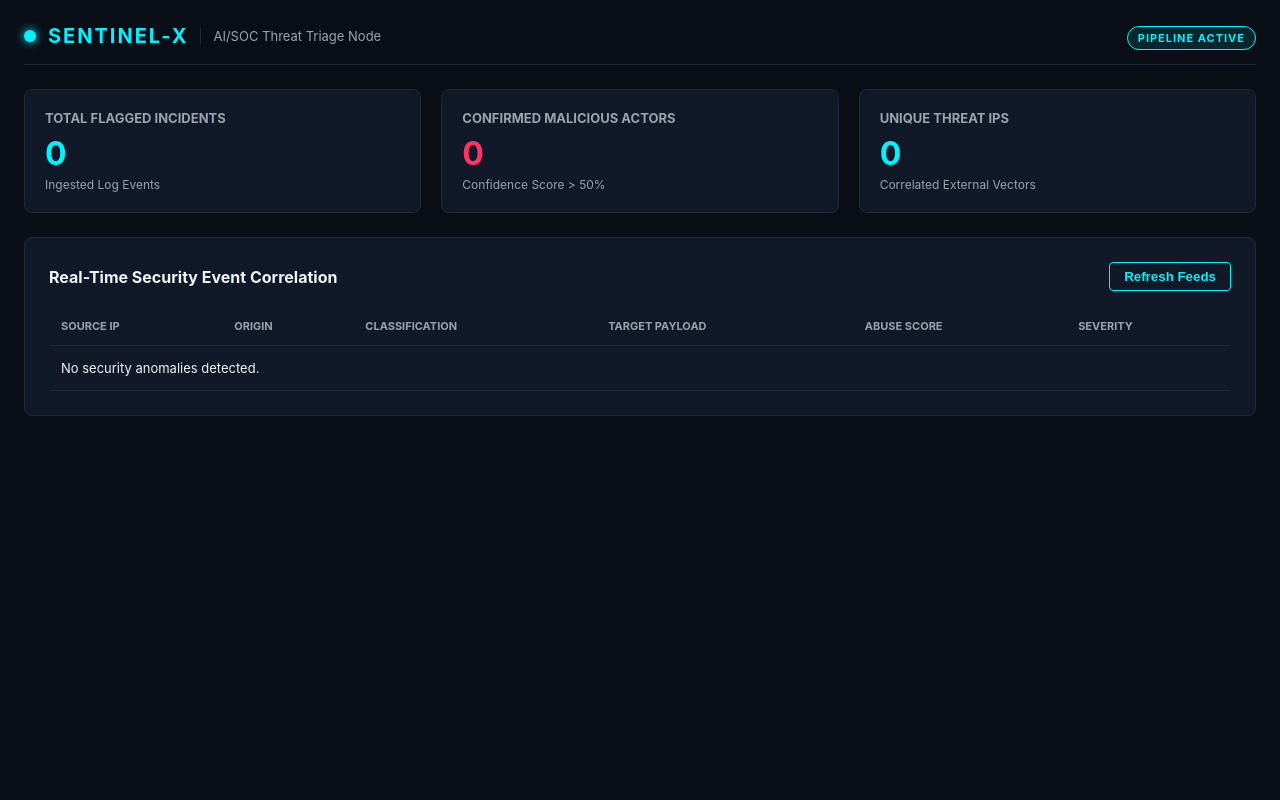
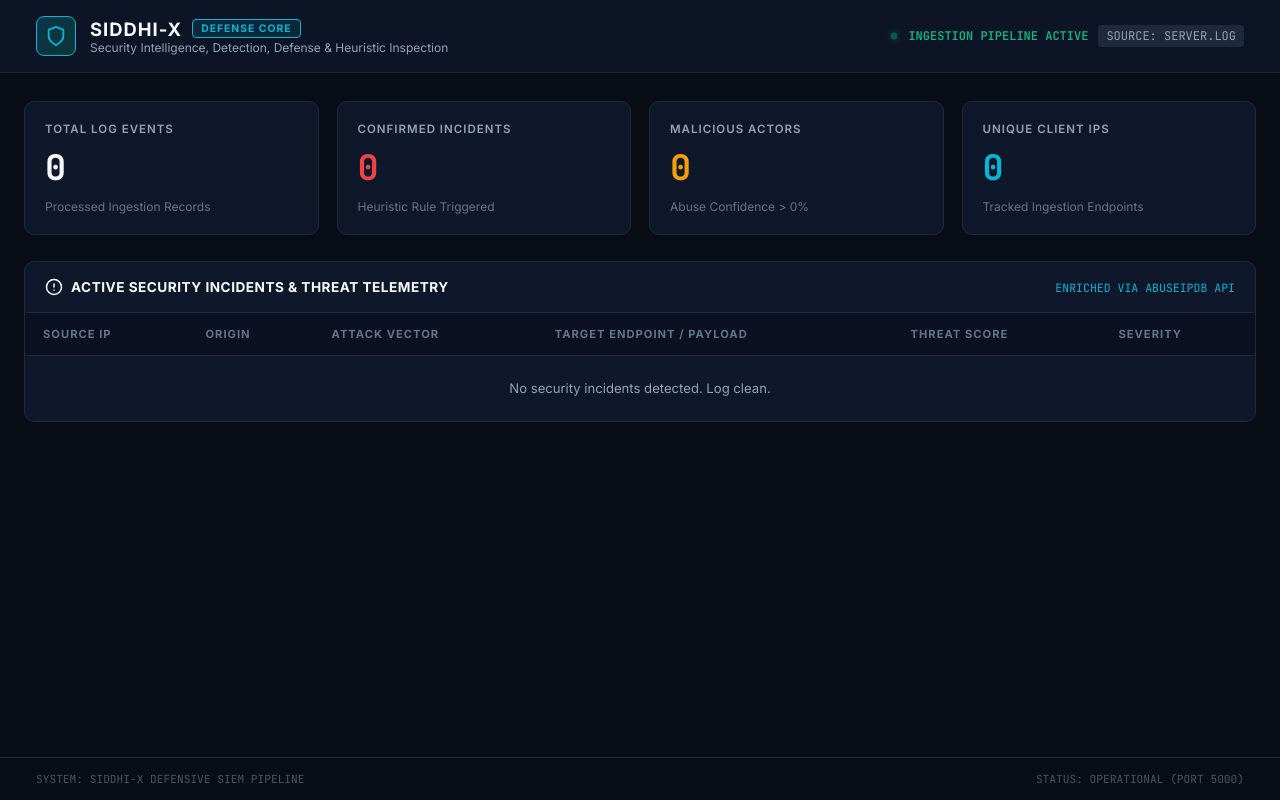
Before and after one commit to AnmolCEO123/SIDDHI-X, a Flask app: page / in a window 1280 px wide. Run offline with Flask 3, Linux system fonts and the light colour scheme; data that the repository does not hold is empty.

Commit message:
Update SOC dashboard styling and telemetry rendering logic

```diff
--- a/static/script.js
+++ b/static/script.js
@@ -1,48 +1,74 @@
-async function fetchSecurityData() {
+document.addEventListener("DOMContentLoaded", () => {
+  fetchTelemetry();
+});
+
+async function fetchTelemetry() {
   const tbody = document.getElementById("incidents-body");
-  tbody.innerHTML =
-    '<tr><td colspan="6" class="loading-state">Syncing threat telemetry...</td></tr>';
 
   try {
-    const res = await fetch("/api/incidents");
-    const data = await res.json();
+    const response = await fetch("/api/incidents");
+    if (!response.ok) {
+      throw new Error(`HTTP status ${response.status}`);
+    }
 
-    document.getElementById("metric-total").innerText =
-      data.stats.total_threats;
-    document.getElementById("metric-malicious").innerText =
-      data.stats.malicious_actors;
-    document.getElementById("metric-ips").innerText = data.stats.unique_ips;
+    const data = await response.json();
 
-    tbody.innerHTML = "";
+    // Fallbacks for data structures
+    const metrics = data.metrics || {
+      total_logs: 0,
+      total_incidents: (data.incidents || []).length,
+      malicious_actors: 0,
+      unique_ips: 0,
+    };
 
-    if (data.incidents.length === 0) {
-      tbody.innerHTML =
-        '<tr><td colspan="6">No security anomalies detected.</td></tr>';
+    const incidents = data.incidents || [];
+
+    // Update Metric Cards
+    document.getElementById("total-logs").innerText = metrics.total_logs ?? 0;
+    document.getElementById("total-threats").innerText =
+      metrics.total_incidents ?? incidents.length;
+    document.getElementById("malicious-actors").innerText =
+      metrics.malicious_actors ?? 0;
+    document.getElementById("unique-ips").innerText = metrics.unique_ips ?? 0;
+
+    // Render Table Rows
+    if (incidents.length === 0) {
+      tbody.innerHTML = `<tr><td colspan="6" style="text-align: center; color: #94a3b8; padding: 24px;">No security incidents detected. Log clean.</td></tr>`;
       return;
     }
 
-    data.incidents.forEach((item) => {
-      const verdictClass = item.verdict.toLowerCase();
-      const row = document.createElement("tr");
+    tbody.innerHTML = incidents
+      .map((item) => {
+        const score = item.abuse_score ?? item.threat_score ?? 0;
+        let badgeClass = "badge-benign";
+        let severityLabel = item.severity || "LOW";
 
-      row.innerHTML = `
-                <td><strong>${item.ip}</strong></td>
-                <td>${item.country}</td>
-                <td>${item.attack_type}</td>
-                <td><code>${item.endpoint}</code></td>
-                <td>
-                    <span class="badge ${verdictClass}">
-                        ${item.score}\% [${item.verdict}]
-                    </span>
-                </td>
-                <td><strong>${item.severity}</strong></td>
-            `;
-      tbody.appendChild(row);
-    });
+        if (severityLabel.toUpperCase() === "CRITICAL" || score >= 80) {
+          badgeClass = "badge-critical";
+          severityLabel = "CRITICAL";
+        } else if (severityLabel.toUpperCase() === "HIGH" || score >= 40) {
+          badgeClass = "badge-high";
+          severityLabel = "HIGH";
+        }
+
+        return `
+        <tr>
+          <td class="code-text">${item.ip || "Unknown"}</td>
+          <td><span class="badge-country">${item.country || "N/A"}</span></td>
+          <td><strong>${item.attack_type || item.attack_vector || "Suspicious Activity"}</strong></td>
+          <td class="code-text" style="color: #94a3b8;">${item.endpoint || item.payload || "/"}</td>
+          <td>
+            <span style="font-family: 'JetBrains Mono'; font-weight: 700; color: ${score > 50 ? "#ef4444" : "#10b981"};">
+              ${score}%
+            </span>
+          </td>
+          <td><span class="badge-severity ${badgeClass}">${severityLabel}</span></td>
+        </tr>
+      `;
+      })
+      .join("");
   } catch (err) {
-    tbody.innerHTML =
-      '<tr><td colspan="6">Error parsing intelligence telemetry.</td></tr>';
+    console.error("Telemetry parsing error:", err);
+    tbody.innerHTML = `<tr><td colspan="6" style="text-align: center; color: #ef4444; padding: 24px;">Error connecting to telemetry pipeline: ${err.message}</td></tr>`;
   }
 }
-
-fetchSecurityData();
--- a/static/style.css
+++ b/static/style.css
@@ -1,193 +1,335 @@
 :root {
-  --bg-base: #0a0e17;
-  --bg-card: #111827;
-  --border-color: #1f2937;
-  --text-main: #f3f4f6;
-  --text-muted: #9ca3af;
-  --cyan: #00f2fe;
-  --red: #ff3366;
-  --orange: #f59e0b;
-  --green: #10b981;
+  --bg-core: #090d16;
+  --bg-card: #0f172a;
+  --bg-card-hover: #162038;
+  --border-color: #1e293b;
+  --text-main: #f8fafc;
+  --text-muted: #94a3b8;
+  --cyan-glow: #06b6d4;
+  --red-alert: #ef4444;
+  --amber-warn: #f59e0b;
+  --green-ok: #10b981;
+}
+
+* {
+  margin: 0;
+  padding: 0;
+  box-sizing: border-box;
 }
 
 body {
-  margin: 0;
-  padding: 24px;
-  background-color: var(--bg-base);
+  background-color: var(--bg-core);
   color: var(--text-main);
   font-family:
-    -apple-system, BlinkMacSystemFont, "Segoe UI", Roboto, sans-serif;
+    "Inter",
+    -apple-system,
+    BlinkMacSystemFont,
+    sans-serif;
+  min-height: 100vh;
+  display: flex;
+  flex-direction: column;
 }
 
-.dashboard-container {
-  max-width: 1280px;
-  margin: 0 auto;
-}
-
-.top-nav {
+/* Navigation Header */
+.navbar {
   display: flex;
   justify-content: space-between;
   align-items: center;
+  padding: 16px 36px;
+  background-color: rgba(15, 23, 42, 0.85);
+  backdrop-filter: blur(10px);
   border-bottom: 1px solid var(--border-color);
-  padding-bottom: 16px;
-  margin-bottom: 24px;
+  position: sticky;
+  top: 0;
+  z-index: 100;
 }
 
 .brand {
   display: flex;
   align-items: center;
-  gap: 12px;
+  gap: 14px;
 }
 
-.pulse-icon {
-  width: 12px;
-  height: 12px;
-  border-radius: 50%;
-  background-color: var(--cyan);
-  box-shadow: 0 0 10px var(--cyan);
+.shield-icon {
+  background: linear-gradient(
+    135deg,
+    rgba(6, 182, 212, 0.2),
+    rgba(16, 185, 129, 0.2)
+  );
+  border: 1px solid var(--cyan-glow);
+  color: var(--cyan-glow);
+  padding: 8px;
+  border-radius: 8px;
+  display: flex;
+  align-items: center;
+  justify-content: center;
 }
 
-.brand h1 {
-  font-size: 20px;
-  letter-spacing: 2px;
-  margin: 0;
-  color: var(--cyan);
+.logo {
+  font-size: 1.15rem;
+  font-weight: 700;
+  letter-spacing: 1px;
+  display: flex;
+  align-items: center;
+  gap: 10px;
 }
 
-.sub-brand {
-  font-size: 13px;
-  color: var(--text-muted);
-  border-left: 1px solid var(--border-color);
-  padding-left: 12px;
+.badge-accent {
+  font-size: 0.65rem;
+  font-weight: 700;
+  color: var(--cyan-glow);
+  background: rgba(6, 182, 212, 0.12);
+  border: 1px solid var(--cyan-glow);
+  padding: 2px 8px;
+  border-radius: 4px;
+  letter-spacing: 1px;
 }
 
-.status-pill {
-  padding: 4px 10px;
-  font-size: 11px;
-  font-weight: 700;
-  letter-spacing: 1px;
-  border-radius: 9999px;
+.subtitle {
+  font-size: 0.75rem;
+  color: var(--text-muted);
 }
 
-.status-pill.online {
-  background: rgba(0, 242, 254, 0.1);
-  color: var(--cyan);
-  border: 1px solid var(--cyan);
+.sys-status {
+  display: flex;
+  align-items: center;
+  gap: 10px;
+  font-size: 0.75rem;
+  font-family: "JetBrains Mono", monospace;
 }
 
+.live-pulse {
+  width: 8px;
+  height: 8px;
+  background-color: var(--green-ok);
+  border-radius: 50%;
+  box-shadow: 0 0 10px var(--green-ok);
+  animation: pulse-dot 1.5s infinite;
+}
+
+@keyframes pulse-dot {
+  0%,
+  100% {
+    opacity: 1;
+    transform: scale(1);
+  }
+  50% {
+    opacity: 0.4;
+    transform: scale(0.85);
+  }
+}
+
+.status-text {
+  color: var(--green-ok);
+  font-weight: 600;
+}
+
+.source-tag {
+  background-color: #1e293b;
+  padding: 3px 8px;
+  border-radius: 4px;
+  color: var(--text-muted);
+}
+
+/* Layout */
+.container {
+  max-width: 1350px;
+  width: 100%;
+  margin: 0 auto;
+  padding: 28px 24px;
+  flex: 1;
+}
+
+/* Metric KPI Cards */
 .metrics-grid {
   display: grid;
-  grid-template-columns: repeat(auto-fit, minmax(280px, 1fr));
-  gap: 20px;
-  margin-bottom: 24px;
+  grid-template-columns: repeat(auto-fit, minmax(260px, 1fr));
+  gap: 18px;
+  margin-bottom: 26px;
 }
 
-.card {
+.metric-card {
   background-color: var(--bg-card);
   border: 1px solid var(--border-color);
-  border-radius: 8px;
   padding: 20px;
+  border-radius: 10px;
+  transition:
+    transform 0.2s ease,
+    border-color 0.2s ease;
 }
 
-.metric-card h3 {
-  margin: 0 0 8px 0;
-  font-size: 13px;
-  color: var(--text-muted);
-  text-transform: uppercase;
+.metric-card:hover {
+  transform: translateY(-2px);
+  background-color: var(--bg-card-hover);
+  border-color: #334155;
 }
 
-.metric-value {
-  font-size: 32px;
-  font-weight: 700;
-  color: var(--cyan);
+.metric-label {
+  font-size: 0.72rem;
+  font-weight: 600;
+  color: var(--text-muted);
+  letter-spacing: 1px;
 }
 
-.critical .metric-value {
-  color: var(--red);
+.metric-val {
+  font-size: 2.2rem;
+  font-weight: 700;
+  margin: 8px 0;
+  font-family: "JetBrains Mono", monospace;
 }
 
 .metric-sub {
-  font-size: 12px;
-  color: var(--text-muted);
-  margin-top: 4px;
+  font-size: 0.75rem;
+  color: #64748b;
 }
 
+.text-red {
+  color: var(--red-alert);
+}
+.text-amber {
+  color: var(--amber-warn);
+}
+.text-cyan {
+  color: var(--cyan-glow);
+}
+
+/* Table Container */
 .table-container {
-  padding: 24px;
+  background-color: var(--bg-card);
+  border: 1px solid var(--border-color);
+  border-radius: 10px;
+  overflow: hidden;
 }
 
 .table-header {
+  padding: 16px 20px;
+  border-bottom: 1px solid var(--border-color);
   display: flex;
   justify-content: space-between;
   align-items: center;
-  margin-bottom: 16px;
 }
 
-.table-header h2 {
-  font-size: 16px;
-  margin: 0;
+.table-title {
+  font-size: 0.85rem;
+  font-weight: 700;
+  color: var(--text-main);
+  display: flex;
+  align-items: center;
+  gap: 8px;
+  letter-spacing: 0.5px;
 }
 
-.refresh-btn {
-  background: transparent;
-  border: 1px solid var(--cyan);
-  color: var(--cyan);
-  padding: 6px 14px;
-  border-radius: 4px;
-  cursor: pointer;
-  font-weight: 600;
-  transition: 0.2s ease;
+.table-aux {
+  font-size: 0.72rem;
+  font-family: "JetBrains Mono", monospace;
+  color: var(--cyan-glow);
 }
 
-.refresh-btn:hover {
-  background: var(--cyan);
-  color: var(--bg-base);
+.table-wrapper {
+  overflow-x: auto;
 }
 
-.threat-table {
+table {
   width: 100%;
   border-collapse: collapse;
-  font-size: 13px;
+  font-size: 0.82rem;
+  text-align: left;
 }
 
-.threat-table th {
-  text-align: left;
-  color: var(--text-muted);
-  padding: 12px;
-  border-bottom: 1px solid var(--border-color);
-  font-size: 11px;
+th {
+  background-color: #0b1120;
+  color: #64748b;
+  font-size: 0.7rem;
+  letter-spacing: 1px;
   text-transform: uppercase;
-}
-
-.threat-table td {
-  padding: 14px 12px;
+  padding: 14px 18px;
   border-bottom: 1px solid var(--border-color);
 }
 
-code {
-  background-color: rgba(0, 0, 0, 0.4);
-  padding: 3px 6px;
-  border-radius: 4px;
-  color: var(--orange);
-  font-family: monospace;
+td {
+  padding: 14px 18px;
+  border-bottom: 1px solid #141e33;
+  color: #cbd5e1;
 }
 
-.badge {
+tbody tr:hover {
+  background-color: rgba(30, 41, 59, 0.45);
+}
+
+/* Badges and Formatting */
+.code-text {
+  font-family: "JetBrains Mono", monospace;
+  font-weight: 600;
+  color: #e2e8f0;
+}
+
+.badge-country {
+  background-color: #1e293b;
+  color: #38bdf8;
   padding: 3px 8px;
   border-radius: 4px;
-  font-size: 11px;
-  font-weight: 700;
+  font-family: "JetBrains Mono", monospace;
+  font-size: 0.75rem;
 }
 
-.badge.malicious {
-  background: rgba(255, 51, 102, 0.2);
-  color: var(--red);
+.badge-severity {
+  font-size: 0.72rem;
+  font-weight: 700;
+  padding: 3px 9px;
+  border-radius: 4px;
+  text-transform: uppercase;
+  letter-spacing: 0.5px;
 }
-.badge.suspicious {
-  background: rgba(245, 158, 11, 0.2);
-  color: var(--orange);
+
+.badge-critical {
+  background-color: rgba(239, 68, 68, 0.15);
+  color: var(--red-alert);
+  border: 1px solid rgba(239, 68, 68, 0.3);
 }
-.badge.clean {
-  background: rgba(16, 185, 129, 0.2);
-  color: var(--green);
+
+.badge-high {
+  background-color: rgba(245, 158, 11, 0.15);
+  color: var(--amber-warn);
+  border: 1px solid rgba(245, 158, 11, 0.3);
 }
+
+.badge-benign {
+  background-color: rgba(16, 185, 129, 0.15);
+  color: var(--green-ok);
+  border: 1px solid rgba(16, 185, 129, 0.3);
+}
+
+.loading-state {
+  text-align: center;
+  padding: 40px !important;
+  color: var(--text-muted);
+}
+
+.spinner {
+  display: inline-block;
+  width: 14px;
+  height: 14px;
+  border: 2px solid #334155;
+  border-top-color: var(--cyan-glow);
+  border-radius: 50%;
+  animation: spin 0.8s linear infinite;
+  margin-right: 6px;
+  vertical-align: middle;
+}
+
+@keyframes spin {
+  to {
+    transform: rotate(360deg);
+  }
+}
+
+/* Footer */
+.footer {
+  padding: 14px 36px;
+  font-size: 0.7rem;
+  font-family: "JetBrains Mono", monospace;
+  color: #475569;
+  border-top: 1px solid var(--border-color);
+  display: flex;
+  justify-content: space-between;
+}
--- a/templates/index.html
+++ b/templates/index.html
@@ -3,72 +3,128 @@
   <head>
     <meta charset="UTF-8" />
     <meta name="viewport" content="width=device-width, initial-scale=1.0" />
-    <title>SENTINEL-X | SOC Threat Defense Dashboard</title>
+    <title>SIDDHI-X | Enterprise Threat Detection Console</title>
+    <link rel="preconnect" href="https://fonts.googleapis.com" />
+    <link rel="preconnect" href="https://fonts.gstatic.com" crossorigin />
     <link
+      href="https://fonts.googleapis.com/css2?family=JetBrains+Mono:wght@400;600;700&family=Inter:wght@400;500;600;700&display=swap"
       rel="stylesheet"
-      href="{{ url_for('static', filename='style.css') }}"
     />
+    <link rel="stylesheet" href="/static/style.css" />
   </head>
   <body>
-    <div class="dashboard-container">
-      <header class="top-nav">
+    <!-- Top Navigation Bar -->
+    <header class="navbar">
       <div class="brand">
-          <span class="pulse-icon"></span>
-          <h1>SENTINEL-X</h1>
-          <span class="sub-brand">AI/SOC Threat Triage Node</span>
+        <div class="shield-icon">
+          <svg
+            width="22"
+            height="22"
+            viewBox="0 0 24 24"
+            fill="none"
+            stroke="currentColor"
+            stroke-width="2"
+            stroke-linecap="round"
+            stroke-linejoin="round"
+          >
+            <path d="M12 22s8-4 8-10V5l-8-3-8 3v7c0 6 8 10 8 10z"></path>
+          </svg>
         </div>
-        <div class="system-status">
-          <span class="status-pill online">PIPELINE ACTIVE</span>
+        <div>
+          <div class="logo">
+            SIDDHI-X <span class="badge-accent">DEFENSE CORE</span>
+          </div>
+          <div class="subtitle">
+            Security Intelligence, Detection, Defense & Heuristic Inspection
+          </div>
+        </div>
+      </div>
+
+      <div class="sys-status">
+        <div class="live-pulse"></div>
+        <span class="status-text">INGESTION PIPELINE ACTIVE</span>
+        <span class="source-tag">SOURCE: SERVER.LOG</span>
       </div>
     </header>
 
+    <main class="container">
+      <!-- Telemetry Metric Cards -->
       <section class="metrics-grid">
-        <div class="card metric-card">
-          <h3>Total Flagged Incidents</h3>
-          <div class="metric-value" id="metric-total">0</div>
-          <div class="metric-sub">Ingested Log Events</div>
+        <div class="metric-card">
+          <div class="metric-label">TOTAL LOG EVENTS</div>
+          <div class="metric-val" id="total-logs">0</div>
+          <div class="metric-sub">Processed Ingestion Records</div>
         </div>
-        <div class="card metric-card critical">
-          <h3>Confirmed Malicious Actors</h3>
-          <div class="metric-value" id="metric-malicious">0</div>
-          <div class="metric-sub">Confidence Score &gt; 50%</div>
+        <div class="metric-card alert-card">
+          <div class="metric-label">CONFIRMED INCIDENTS</div>
+          <div class="metric-val text-red" id="total-threats">0</div>
+          <div class="metric-sub">Heuristic Rule Triggered</div>
         </div>
-        <div class="card metric-card">
-          <h3>Unique Threat IPs</h3>
-          <div class="metric-value" id="metric-ips">0</div>
-          <div class="metric-sub">Correlated External Vectors</div>
+        <div class="metric-card">
+          <div class="metric-label">MALICIOUS ACTORS</div>
+          <div class="metric-val text-amber" id="malicious-actors">0</div>
+          <div class="metric-sub">Abuse Confidence &gt; 0%</div>
+        </div>
+        <div class="metric-card">
+          <div class="metric-label">UNIQUE CLIENT IPS</div>
+          <div class="metric-val text-cyan" id="unique-ips">0</div>
+          <div class="metric-sub">Tracked Ingestion Endpoints</div>
         </div>
       </section>
 
-      <section class="card table-container">
+      <!-- Incident Triage Terminal Table -->
+      <section class="table-container">
         <div class="table-header">
-          <h2>Real-Time Security Event Correlation</h2>
-          <button class="refresh-btn" onclick="fetchSecurityData()">
-            Refresh Feeds
-          </button>
+          <div class="table-title">
+            <svg
+              width="18"
+              height="18"
+              viewBox="0 0 24 24"
+              fill="none"
+              stroke="currentColor"
+              stroke-width="2"
+              stroke-linecap="round"
+              stroke-linejoin="round"
+            >
+              <circle cx="12" cy="12" r="10"></circle>
+              <line x1="12" y1="8" x2="12" y2="12"></line>
+              <line x1="12" y1="16" x2="12.01" y2="16"></line>
+            </svg>
+            ACTIVE SECURITY INCIDENTS &amp; THREAT TELEMETRY
           </div>
-        <table class="threat-table">
+          <div class="table-aux">ENRICHED VIA ABUSEIPDB API</div>
+        </div>
+
+        <div class="table-wrapper">
+          <table>
             <thead>
               <tr>
-              <th>Source IP</th>
-              <th>Origin</th>
-              <th>Classification</th>
-              <th>Target Payload</th>
-              <th>Abuse Score</th>
-              <th>Severity</th>
+                <th>SOURCE IP</th>
+                <th>ORIGIN</th>
+                <th>ATTACK VECTOR</th>
+                <th>TARGET ENDPOINT / PAYLOAD</th>
+                <th>THREAT SCORE</th>
+                <th>SEVERITY</th>
               </tr>
             </thead>
             <tbody id="incidents-body">
               <tr>
                 <td colspan="6" class="loading-state">
-                Analyzing log sequences...
+                  <span class="spinner"></span> Awaiting telemetry
+                  synchronization...
                 </td>
               </tr>
             </tbody>
           </table>
+        </div>
       </section>
-    </div>
+    </main>
 
-    <script src="{{ url_for('static', filename='script.js') }}"></script>
+    <footer class="footer">
+      <span>SYSTEM: SIDDHI-X DEFENSIVE SIEM PIPELINE</span>
+      <span>STATUS: OPERATIONAL (PORT 5000)</span>
+    </footer>
+
+    <script src="/static/script.js"></script>
   </body>
 </html>
```
Lines whose indentation alone changed are shown as unchanged.
